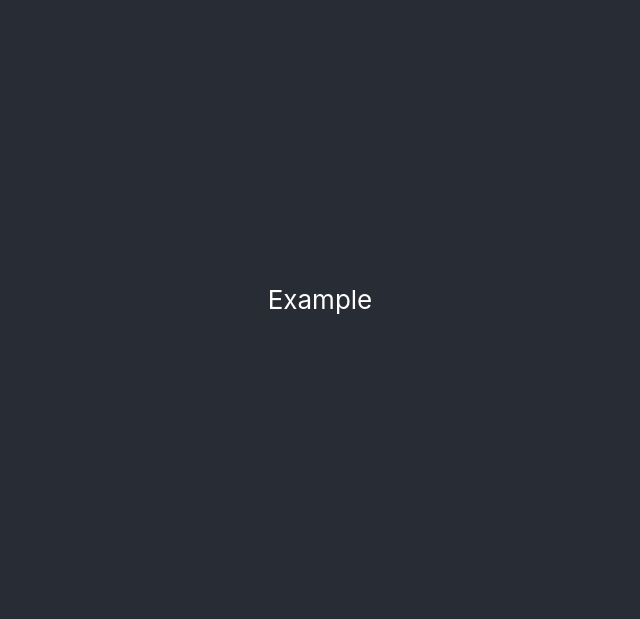
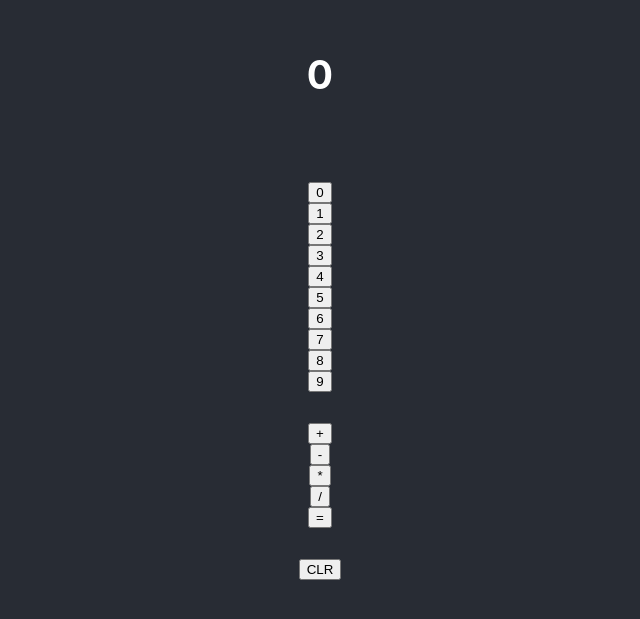
Before and after one commit to justinjoco/react-calculator, a React (Create React App) app: page / in a window 1280 px wide. Shown: the part 101-720 px from the top of the page, without its empty margins (320-960 px from the left). Built offline with nearby package versions, Linux system fonts and the light colour scheme.

Commit message:
created calculator app

```diff
--- a/src/App.js
+++ b/src/App.js
@@ -1,13 +1,148 @@
-import logo from './logo.svg';
 import './App.css';
-import { useState } from 'react';
+import { useState, useRef } from 'react';
 
+/*
+Calcualtor
+Number display
+
+Multiplication/Division are same priority as addition/subtraction
+
+Number buttons
+Operator buttons (+ - * / =)
+Clear button
+
+total -> not rendered
+currNumber -> not rendered
+display -> rendered
+
+Example input:
+32+10-9
+Display:33
+
+2*4-5=
+Display=3
+
+2+2*5=20
+
+Display currNumber when number button is pressed
+Display total when operator button is pressed
+*/
 
 function App() {
+  const totalRef = useRef(0)
+  const currNumberRef = useRef(0)
+  const currOperatorRef = useRef("+")
+  const [display, setDisplay] = useState("0")
+  const [error, setError] = useState("")
+
+  function handleNumberClick(e){
+    const number = Number(e.target.value)
+    let currNumber = currNumberRef.current
+
+    currNumber = currNumber * 10 + number
+    setDisplay(String(currNumber))
+    currNumberRef.current = currNumber
+  }
+
+  /*
+  Step 1
+  Curr number = 10
+  Total = 0
+  operator = "+"
+  currOperator = "-"
+
+  Should go to
+  Total = 10
+  currNumber = 0
+  operator = "-"
+
+  Step 2a
+  total = 10
+  currNumber = 2
+  operator = "-"
+  currOperator = "="
+
+  Should go to
+  Total = 8
+  currNumber = 0
+  operator = "="
+
+  Step 2b
+  total = 10
+  currNumber = 2
+  operator = "-"
+  currOperator = "*"
+
+  Should go to
+  total = 8
+  currNumber = 0
+  operator = "*"
+  currOperator = "="
+  */
+
+  function handleOperatorClick(e){
+    setError("")
+    const nextOperator = e.target.value
+    let total = totalRef.current
+    let currNumber = currNumberRef.current
+    let currOperator = currOperatorRef.current
+
+    switch (currOperator) {
+      case "=":
+        break
+      case "+":
+        total += currNumber
+        break
+      case "*":
+        total *= currNumber
+        break
+      case "-":
+        total -= currNumber
+        break
+      case "/":
+        if (currNumber !== 0){
+          total /= currNumber
+        } else {
+          setError("You attempted to divide by zero. Please use another number")
+        }
+        break
+
+    }
+
+    const displayStr = Number.isInteger(total) ? String(total) : String(total.toFixed(2))
+    setDisplay(displayStr)
+    totalRef.current = total
+    currOperatorRef.current = nextOperator
+    currNumberRef.current = 0
+  }
+
+  function handleClearClick(){
+    totalRef.current = 0
+    currNumberRef.current = 0
+    currOperatorRef.current = "+"
+    setDisplay("0")
+    setError("")
+  }
+
+  const numberButtons = []
+  for (let i = 0 ; i < 10; i ++){
+    numberButtons.push(<button key={`button${i}`} value={i} onClick={e => handleNumberClick(e)}>{i}</button>)
+  }
+  const operators = ["+", "-", "*", "/", "="]
+  const operatorButtons = operators.map(operator =>
+    <button key={`button${operator}`} value={operator} onClick={e => handleOperatorClick(e)}>{operator}</button>)
+
+  const clearButton = <button onClick={() => handleClearClick()}>CLR</button>
   return (
     <div className="App">
       <header className="App-header">
-        <p>Example</p>
+        <h2>{display}</h2>
+        <p>{error}</p>
+        {numberButtons}
+        <br/>
+        {operatorButtons}
+        <br/>
+        {clearButton}
       </header>
     </div>
   );
```
